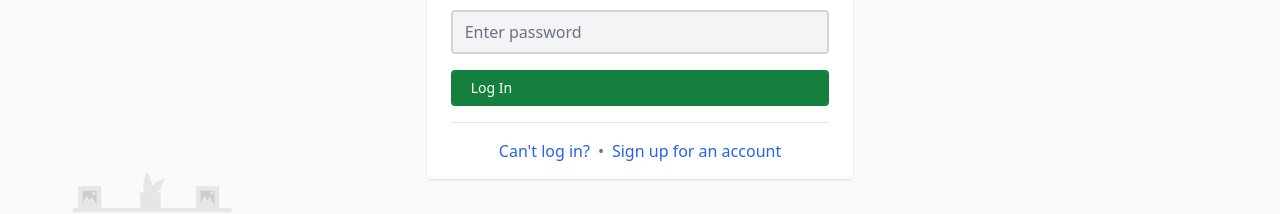
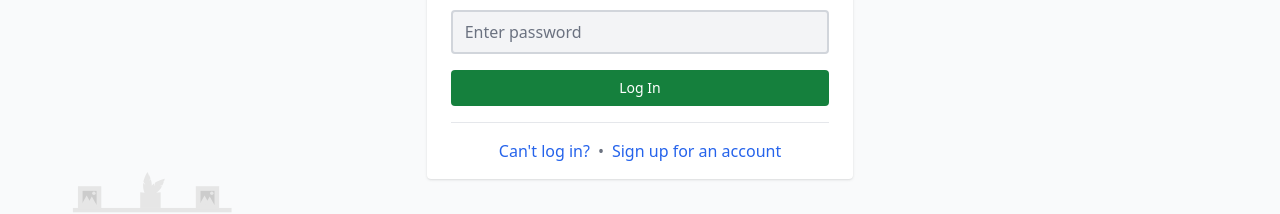
Before and after one commit to IsraGar/trello-clone, an Angular app: page /login in a window 1280 px wide. Shown: the part 289-503 px from the top of the page. Built offline with nearby package versions, Linux system fonts and the light colour scheme.

Commit message:
Mejoras en UX y reusabilidad

```diff
--- a/src/app/components/btn/btn.component.html
+++ b/src/app/components/btn/btn.component.html
@@ -1,6 +1,6 @@
 <button
   [type]="typeBtn"
-  class="text-white w-full font-medium rounded text-left text-sm px-5 py-2  focus:ring-4"
+  class="text-white w-full font-medium rounded text-sm px-5 py-2  focus:ring-4"
   [ngClass]="colors">
   <ng-content></ng-content>
 </button>
--- a/src/app/components/btn/btn.component.ts
+++ b/src/app/components/btn/btn.component.ts
@@ -10,26 +10,44 @@ import { CommonModule } from '@angular/common';
 export class BtnComponent {
 
   @Input() typeBtn: 'button' | 'reset' | 'submit' = 'button';
-  @Input() color: string = 'primary';
+  @Input() color: 'success' | 'primary' | 'danger' | 'grayLight' = 'primary';
+
+  mapColors = {
+    success : {
+      'bg-success-700' : true,
+      'hover:bg-success-800' : true,
+      'focus:ring-success-300' : true,
+      'text-white': true
+    },
+    primary : {
+      'bg-primary-700' : true,
+      'hover:bg-primary-800' : true,
+      'focus:ring-primary-300' : true,
+      'text-white': true
+    },
+    danger : {
+      'bg-red-700' : true,
+      'hover:bg-red-800' : true,
+      'focus:ring-red-300' : true,
+      'text-white': true
+    }
+    ,
+    grayLight : {
+      'bg-gray-200' : true,
+      'hover:bg-gray-500' : true,
+      'hover:text-white' : true,
+      'focus:ring-gray-50' : true,
+      'text-gray-600': true
+    }
+  }
 
   get colors(){
-    return {
-      'text-white': this.color === 'success' || this.color === 'primary' || this.color === 'red',
-      'text-gray-700': this.color === 'gray-light',
-      'bg-success-700' : this.color === 'success',
-      'hover:bg-success-800' : this.color === 'success',
-      'focus:ring-success-300' : this.color === 'success',
-      'bg-primary-700' : this.color === 'primary',
-      'hover:bg-primary-800' : this.color === 'primary',
-      'focus:ring-primary-300' : this.color === 'primary',
-      'bg-red-700' : this.color === 'red',
-      'hover:bg-red-800' : this.color === 'red',
-      'focus:ring-red-300' : this.color === 'red',
-      'bg-gray-200' : this.color === 'gray-light',
-      'hover:bg-gray-500' : this.color === 'gray-light',
-      'hover:text-white' : this.color === 'gray-light',
-      'focus:ring-gray-50' : this.color === 'gray-light'
-    };
+    const colors = this.mapColors[this.color];
+    if (colors){
+      return colors;
+    }
+
+    return { };
   }
 
 }
--- a/src/app/components/navbar/navbar.component.html
+++ b/src/app/components/navbar/navbar.component.html
@@ -39,7 +39,7 @@
         </div>
     </div>
 </nav>
-<ng-template cdkConnectedOverlay [cdkConnectedOverlayOrigin]="menuOverlay" [cdkConnectedOverlayOpen]="isOpen">
+<ng-template cdkConnectedOverlay [cdkConnectedOverlayOrigin]="menuOverlay" [cdkConnectedOverlayOpen]="isOpen" (overlayOutsideClick)="isOpen = !isOpen">
     <div class="z-50 my-4 w-60 text-base list-none bg-white rounded divide-y divide-gray-100 shadow">
         <div class="py-3 px-4 flex justify-between">
             <span class="block text-sm text-center text-gray-900">Account</span>
--- a/src/app/components/todo-dialog/todo-dialog.component.html
+++ b/src/app/components/todo-dialog/todo-dialog.component.html
@@ -24,21 +24,29 @@
             </div>
         </div>
         <div class="flex flex-auto space-y-2 flex-col">
-            <app-btn typeBtn="button" color="gray-light">
-                <fa-icon class="text-gray-800" [icon]="faUser"></fa-icon>
-                Members
+            <app-btn typeBtn="button" color="grayLight">
+                <span class="flex space-x-2 text-left">
+                    <fa-icon class="text-gray-800 mr-2" [icon]="faUser"></fa-icon>
+                    Members
+                </span>
             </app-btn>
-            <app-btn typeBtn="button" color="gray-light">
-                <fa-icon class="text-gray-800" [icon]="faTag"></fa-icon>
-                Labels
+            <app-btn typeBtn="button" color="grayLight">
+                <span class="flex space-x-2 text-left">
+                    <fa-icon class="text-gray-800 mr-2" [icon]="faTag"></fa-icon>
+                    Labels
+                </span>
             </app-btn>
-            <app-btn typeBtn="button" color="gray-light">
-                <fa-icon class="text-gray-800" [icon]="faCheckSquare"></fa-icon>
-                Checklist
+            <app-btn typeBtn="button" color="grayLight">
+                <span class="flex space-x-2 text-left">
+                    <fa-icon class="text-gray-800 mr-2" [icon]="faCheckSquare"></fa-icon>
+                    Checklist
+                </span>
             </app-btn>
-            <app-btn typeBtn="button" color="gray-light">
-                <fa-icon class="text-gray-800" [icon]="faClock"></fa-icon>
-                Dates
+            <app-btn typeBtn="button" color="grayLight">
+                <span class="flex space-x-2 text-left">
+                    <fa-icon class="text-gray-800 mr-2" [icon]="faClock"></fa-icon>
+                    Dates
+                </span>
             </app-btn>
         </div>
     </div>
```
